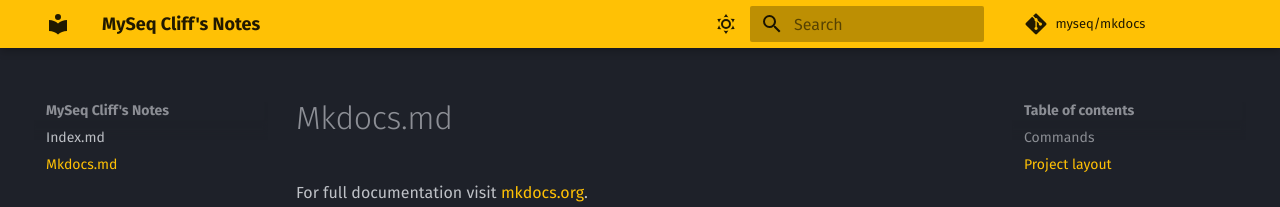
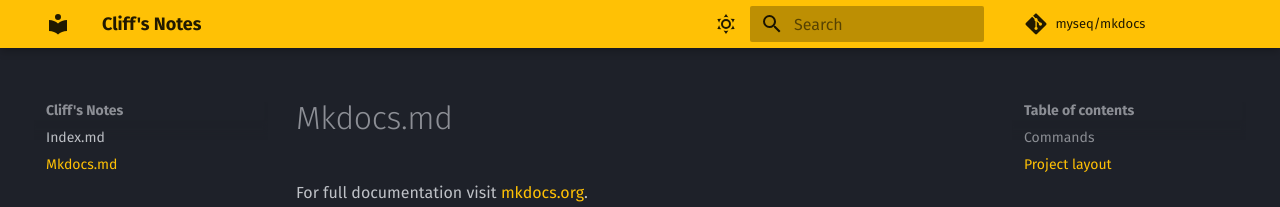
Before and after one commit to myseq/mkdocs, an MkDocs documentation site: the page built from docs/mkdocs.md, in a window 1280 px wide. Shown: the top 207 px of the page. Built offline with MkDocs 1.6.1 and Material for MkDocs 9.7.7, drawn with Linux system fonts in a browser that asks for light colours; comment, search, counter and statistics services are not loaded.

Commit message:
update site name

```diff
--- a/mkdocs.yml
+++ b/mkdocs.yml
@@ -1,9 +1,9 @@
-site_name: MySeq Cliff's Notes
+site_name: Cliff's Notes
 
 site_url: https://myseq.github.io/mkdocs/
 site_author: zd
 site_description: >-
-  Cliff's notes
+  MySeq Cliff's notes
 
 repo_name: myseq/mkdocs
 repo_url: https://github.com/myseq/mkdocs
@@ -12,7 +12,6 @@
 
 theme:
   name: material
-
 
   palette:
 
```
